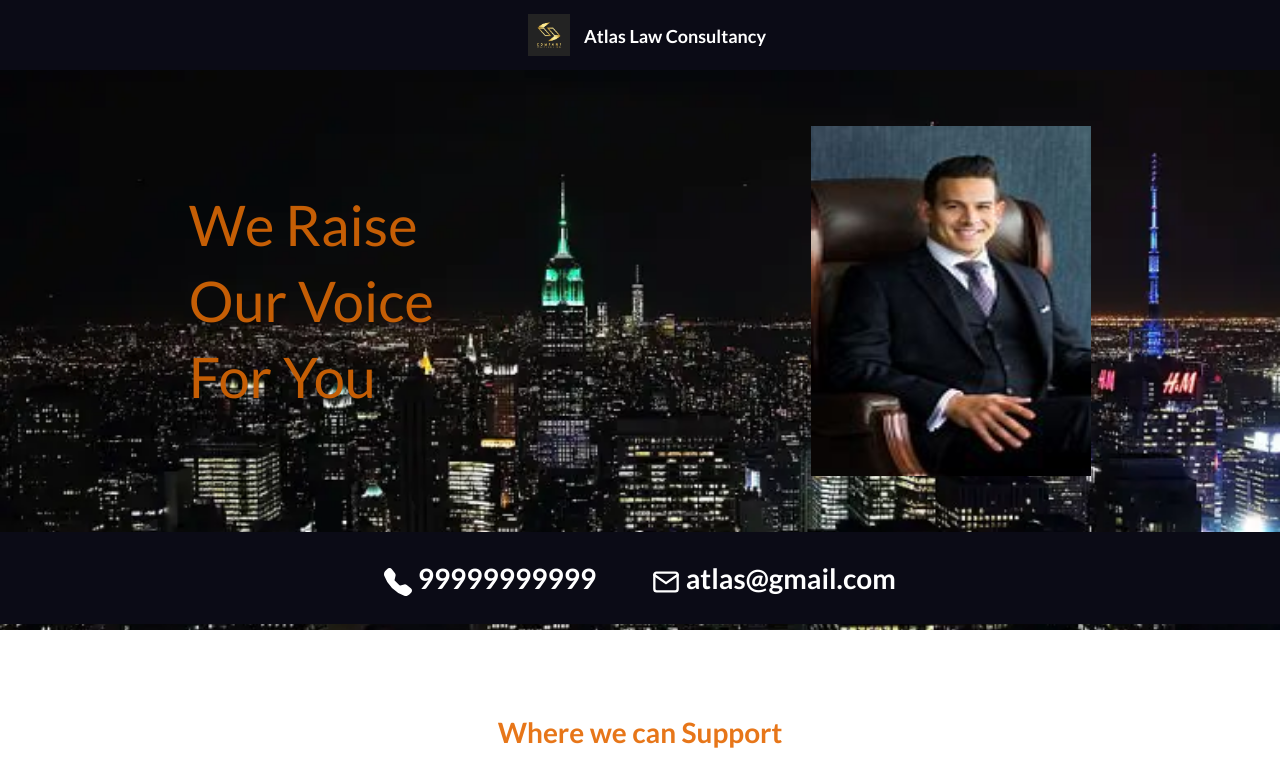
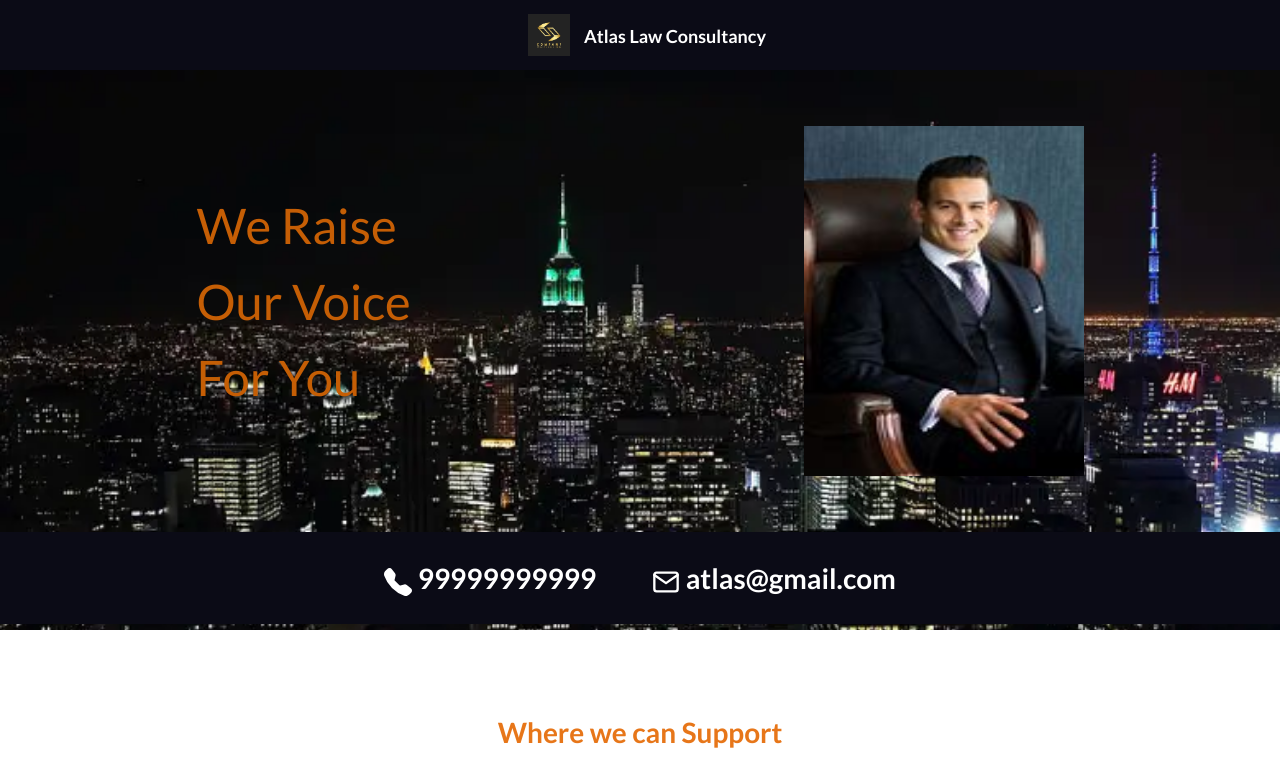
Before and after one commit to hari-athi/lawpage, a React (Create React App) app: page / in a window 1280 px wide. Shown: the top 776 px of the page. Built offline with nearby package versions, Linux system fonts and the light colour scheme.

Commit message:
font size edited

```diff
--- a/src/component-files/Animatedtext.js
+++ b/src/component-files/Animatedtext.js
@@ -36,7 +36,7 @@ const Animatedtext =()=> {
 
   return (
     <motion.div
-      style={{ fontSize: "4rem"}}
+      style={{ fontSize: "3.5rem"}}
       variants={container}
       initial="hidden"
       animate="visible"
```
